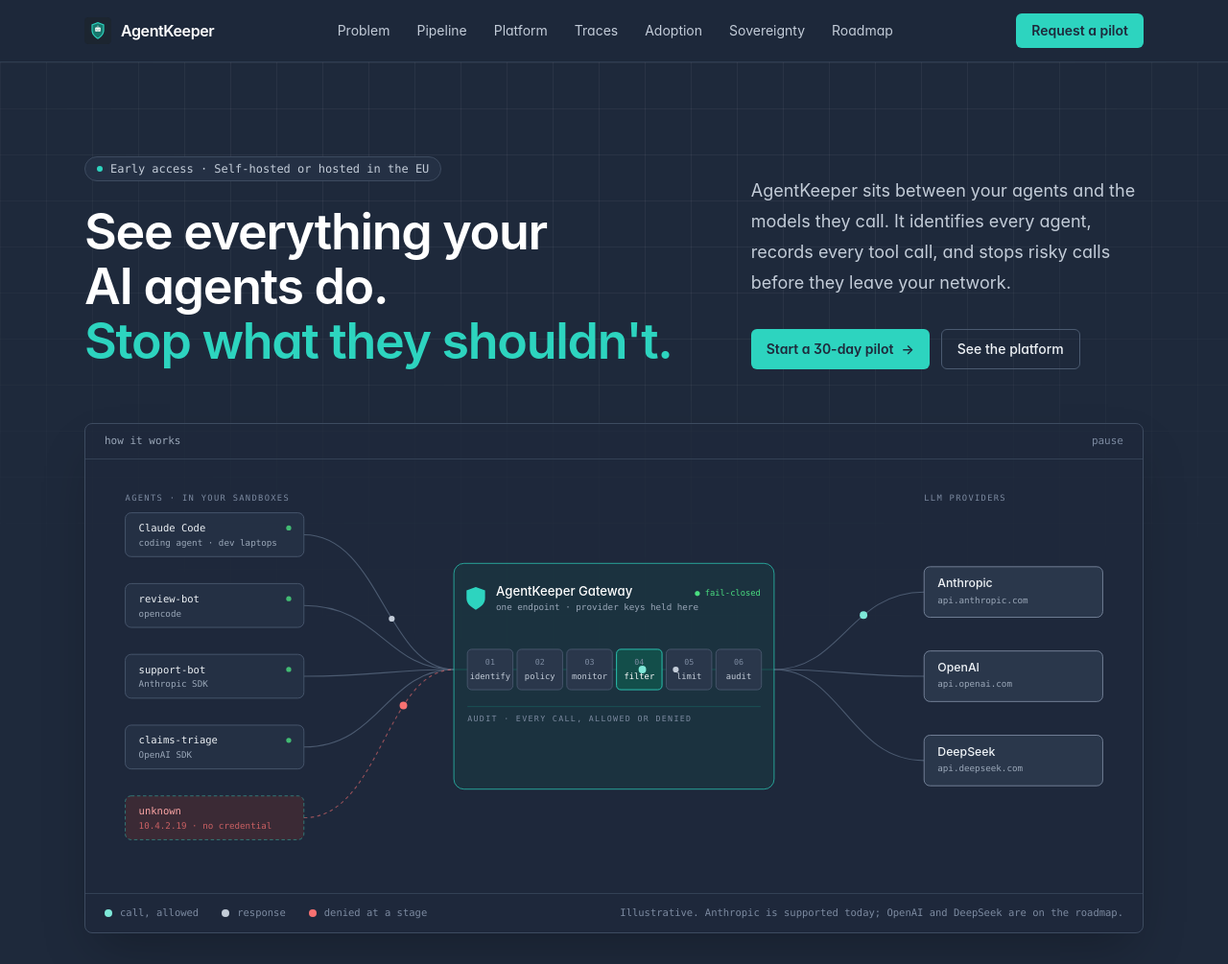
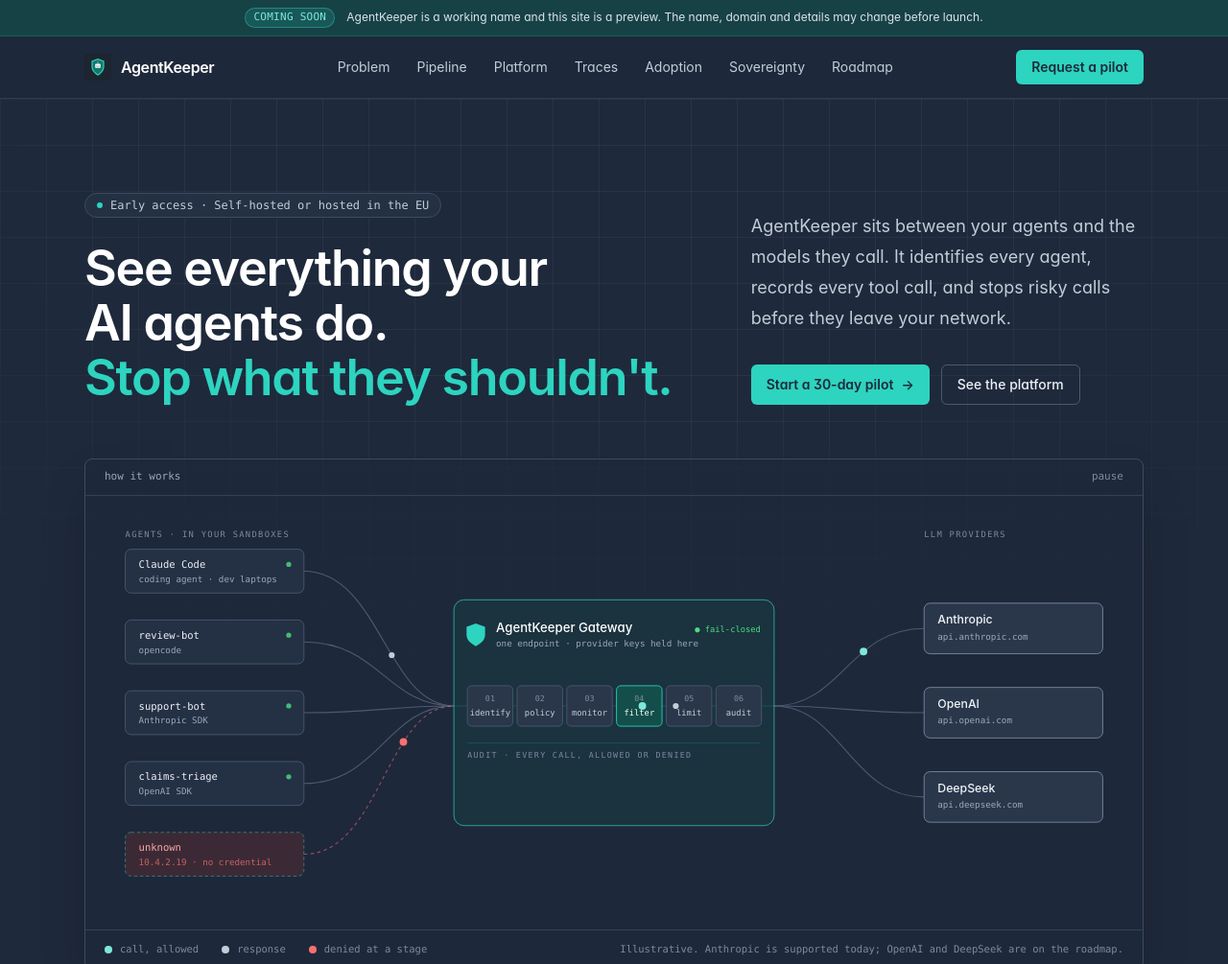
Before and after one commit to agentkeeper/website, a website: page public/index.html in a window 1280 px wide. Shown: the top 1005 px of the page at 96% size. Drawn offline with nearby package versions, Linux system fonts and the light colour scheme; files that its build step writes are made by us from their sources; a web font is replaced by a local one.

Commit message:
Coming soon banner
Signed-off-by: Grégoire Marabout-Demazure <gmarabout@gmail.com>

```diff
--- a/public/index.html
+++ b/public/index.html
@@ -13,6 +13,14 @@
   <script src="assets/js/site.js" defer></script>
 </head>
 <body>
+
+<!-- ───────────────────────── Coming soon ───────────────────────── -->
+<div class="border-b border-keeper-700/50 bg-keeper-900/70">
+  <p class="mx-auto flex max-w-6xl flex-wrap items-center justify-center gap-x-3 gap-y-1 px-4 py-2 text-center text-xs text-ink-200 sm:px-6">
+    <span class="badge border-keeper-400/40 bg-keeper-400/15 text-keeper-300">coming soon</span>
+    <span>AgentKeeper is a working name and this site is a preview. The name, domain and details may change before launch.</span>
+  </p>
+</div>
 
 <!-- ───────────────────────── Navigation ───────────────────────── -->
 <header class="sticky top-0 z-40 border-b border-ink-800/80 bg-ink-950/85 backdrop-blur">
@@ -792,7 +800,7 @@
   </div>
   <div class="border-t border-ink-800">
     <div class="mx-auto flex max-w-6xl flex-wrap justify-between gap-3 px-4 py-5 font-mono text-[11px] text-ink-500 sm:px-6">
-      <span>© 2026 AgentKeeper</span>
+      <span>© 2026 AgentKeeper · working name, site preview</span>
       <span>no cookies · no trackers · no third-party requests</span>
     </div>
   </div>
```
